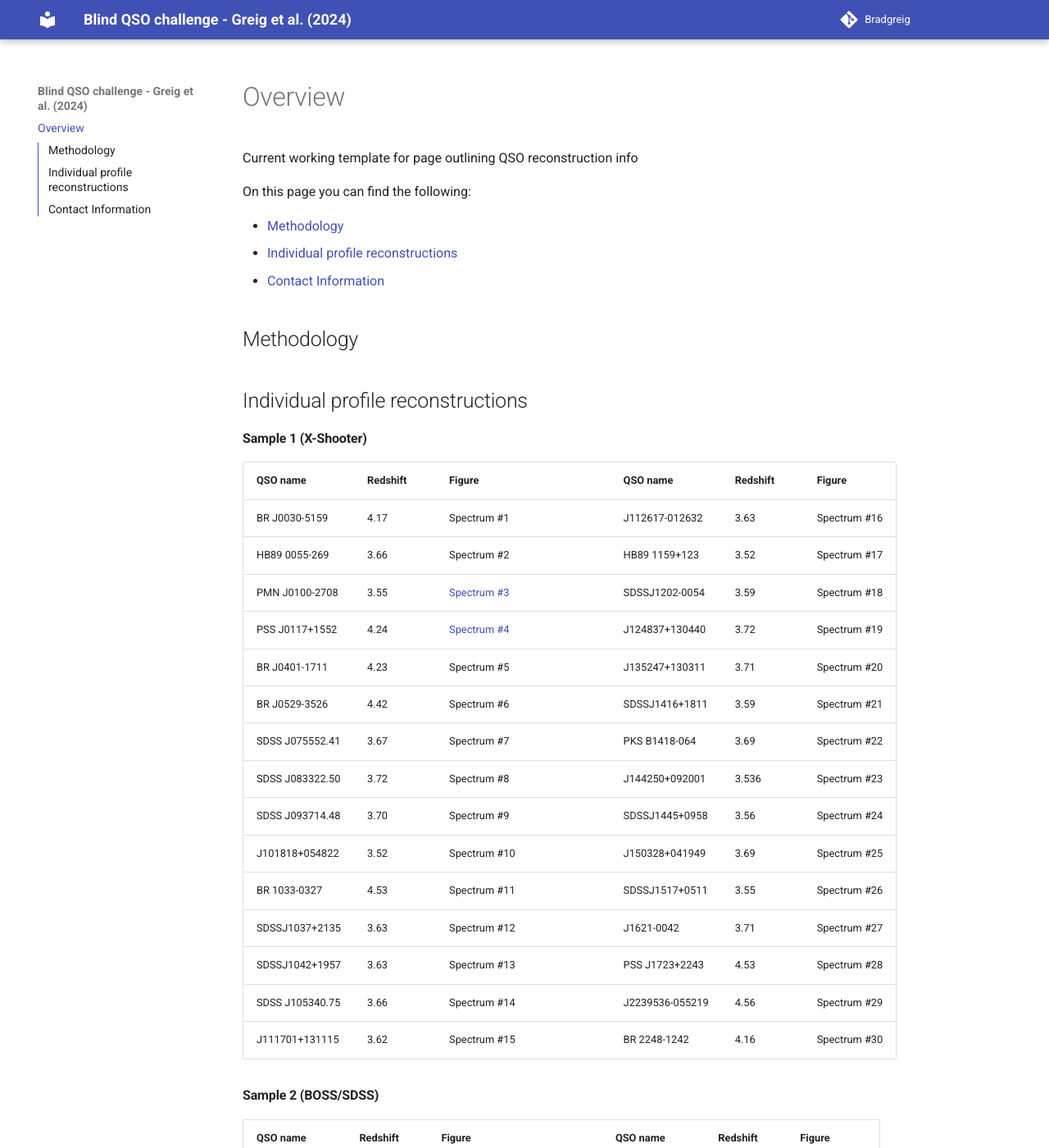
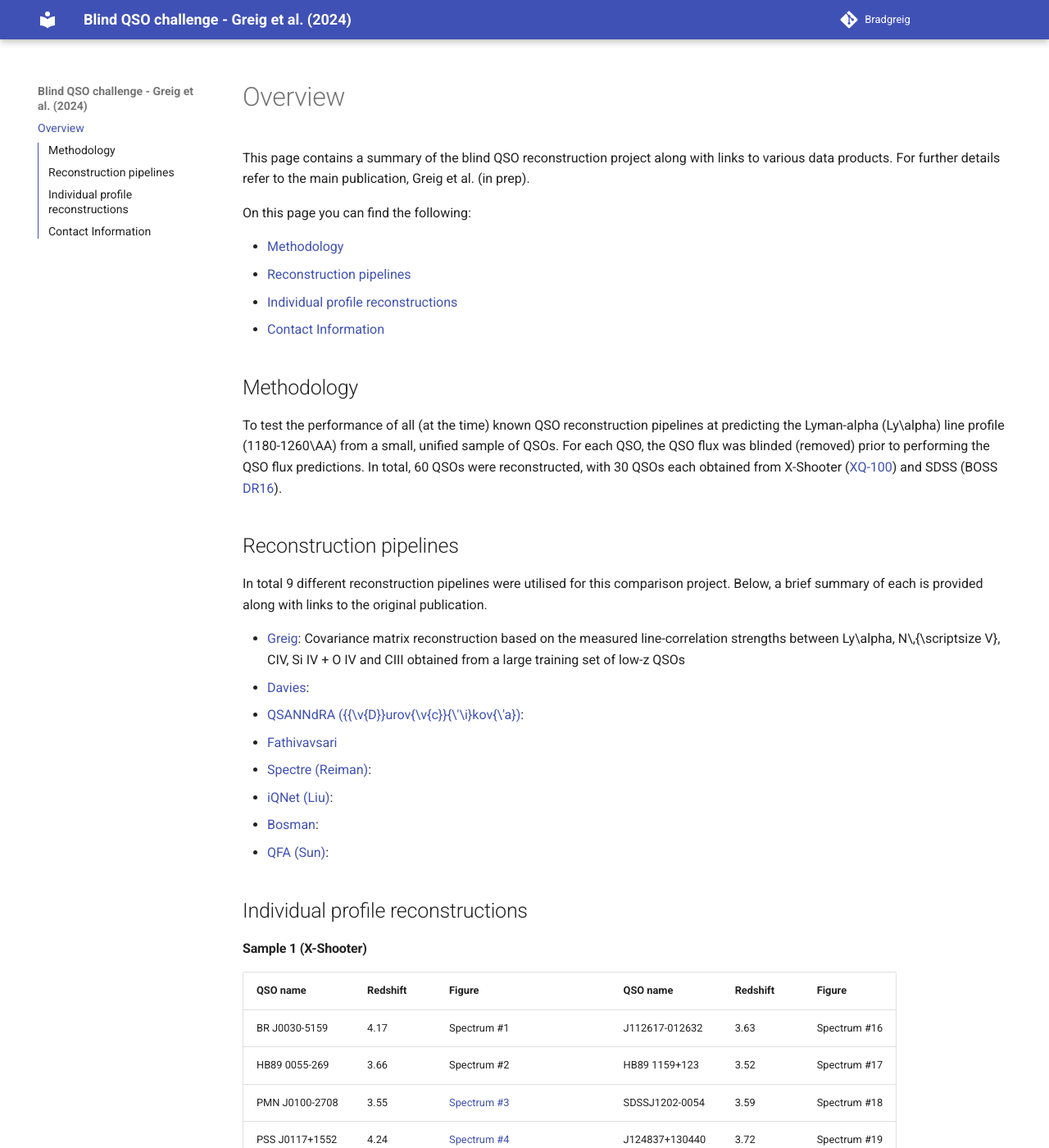
Before and after one commit to BradGreig/blind-QSO-challenge, an MkDocs documentation site: the page built from docs/index.md, in a window 1280 px wide and 1400 px high. Shown: the whole window at 82% size. Built offline with MkDocs 1.6.1 and Material for MkDocs 9.7.7, drawn with Linux system fonts in a browser that asks for light colours.

Commit message:
Update index.md

```diff
--- a/docs/index.md
+++ b/docs/index.md
@@ -1,14 +1,30 @@
 # Overview
 
-Current working template for page outlining QSO reconstruction info
+This page contains a summary of the blind QSO reconstruction project along with links to various data products. For further details refer to the main publication, Greig et al. (in prep).
 
 On this page you can find the following:
 
 - [Methodology](#methodology)
+- [Reconstruction pipelines](#reconstruction-pipelines)
 - [Individual profile reconstructions](#individual-reconstructions)
 - [Contact Information](#contact-information)
 
 ## Methodology
+
+To test the performance of all (at the time) known QSO reconstruction pipelines at predicting the Lyman-alpha (Ly\alpha) line profile (1180-1260\AA) from a small, unified sample of QSOs. For each QSO, the QSO flux was blinded (removed) prior to performing the QSO flux predictions. In total, 60 QSOs were reconstructed, with 30 QSOs each obtained from X-Shooter ([XQ-100](https://ui.adsabs.harvard.edu/abs/2016A&A...594A..91L)) and SDSS (BOSS [DR16](https://ui.adsabs.harvard.edu/abs/2020ApJS..250....8L)).
+
+## Reconstruction pipelines
+
+In total 9 different reconstruction pipelines were utilised for this comparison project. Below, a brief summary of each is provided along with links to the original publication.
+
+- [Greig](https://ui.adsabs.harvard.edu/abs/2017MNRAS.466.1814G): Covariance matrix reconstruction based on the measured line-correlation strengths between Ly\alpha, N\,{\scriptsize V}, CIV, Si IV + O IV and CIII obtained from a large training set of low-z QSOs
+- [Davies](https://ui.adsabs.harvard.edu/abs/2018ApJ...864..143D):
+- [QSANNdRA ({{\v{D}}urov{\v{c}}{\'\i}kov{\'a})](https://ui.adsabs.harvard.edu/abs/2020MNRAS.493.4256D):
+- [Fathivavsari](https://ui.adsabs.harvard.edu/abs/2020ApJ...898..114F)
+- [Spectre (Reiman)](https://ui.adsabs.harvard.edu/abs/2020arXiv200600615R):
+- [iQNet (Liu)](https://ui.adsabs.harvard.edu/abs/2021MNRAS.502.3510L):
+- [Bosman](https://ui.adsabs.harvard.edu/abs/2022ApJ...931...29C/abstract):
+- [QFA (Sun)](https://ui.adsabs.harvard.edu/abs/2023ApJS..269....4S):
 
 ## Individual profile reconstructions
 
```
